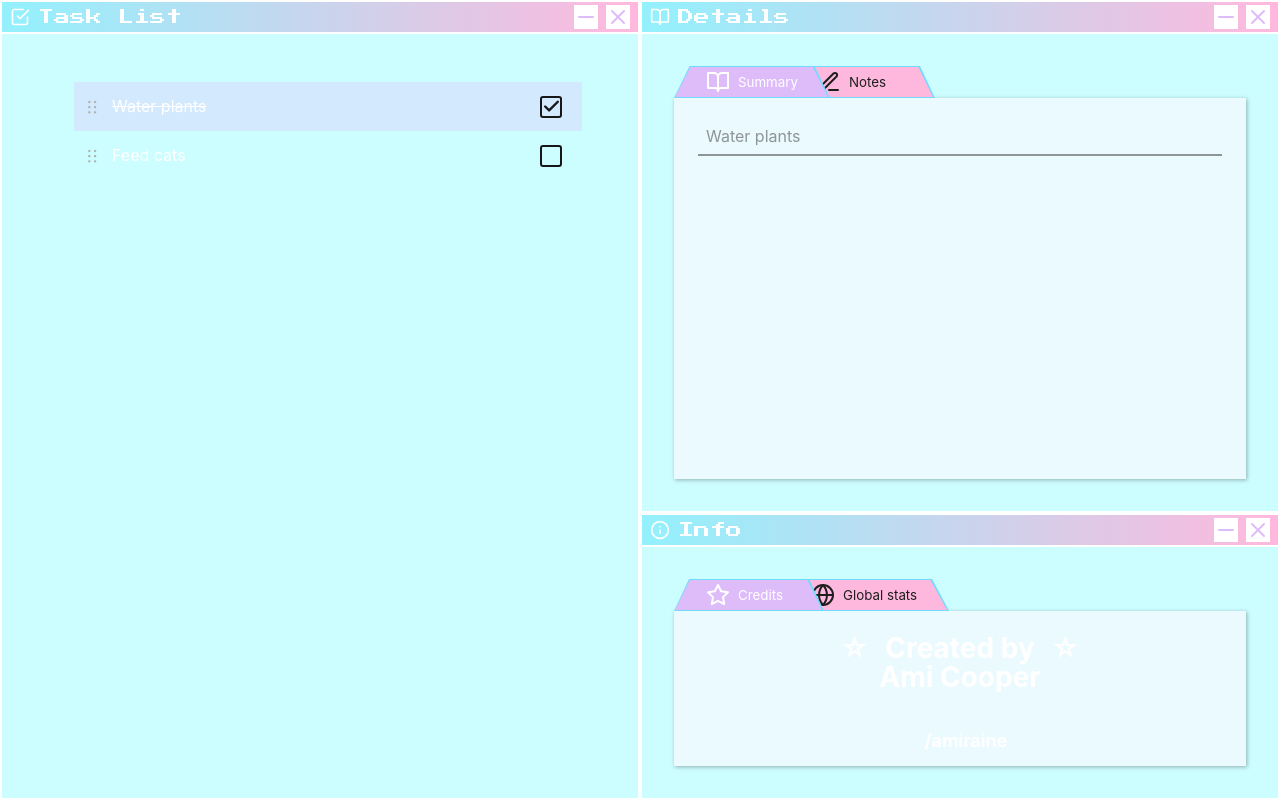
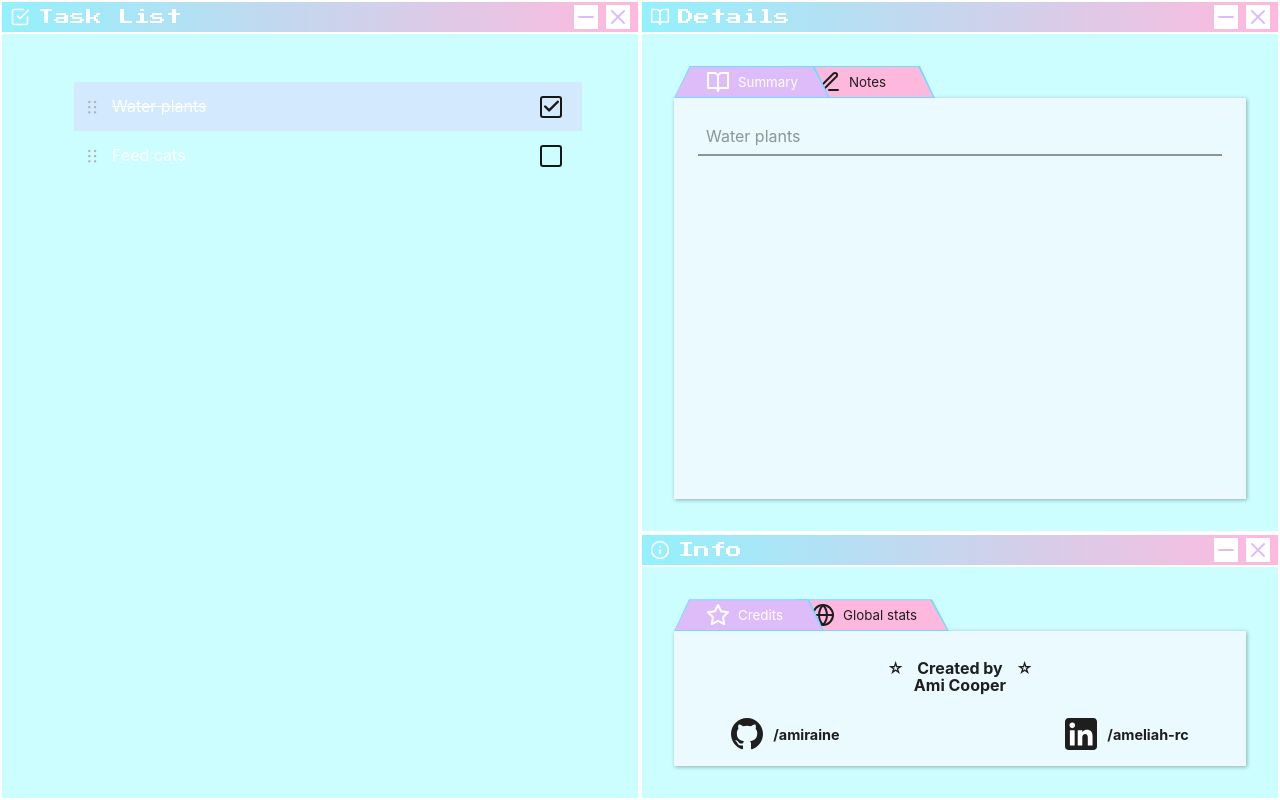
Before and after one commit to amiraine/todo, a React (Create React App) app: page / in a window 1280 px wide. Built offline with nearby package versions, Linux system fonts and the light colour scheme.

Commit message:
update credits

```diff
--- a/src/Info/Credits/index.tsx
+++ b/src/Info/Credits/index.tsx
@@ -1,10 +1,19 @@
 import React from "react";
-import { Account, AccountName, Container, Header, InfoGroup } from "./styled";
+import { GitHub } from "../../assets/GitHub";
+import { LinkedIn } from "../../assets/LinkedIn";
+import {
+  Account,
+  AccountName,
+  Container,
+  Header,
+  HeaderGroup,
+  InfoGroup,
+} from "./styled";
 
 const Credits: React.FC = () => {
   return (
     <Container>
-      <InfoGroup>
+      <HeaderGroup>
         <Header>☆</Header>
         <Header>
           Created by
@@ -12,10 +21,15 @@ const Credits: React.FC = () => {
           Ami Cooper
         </Header>
         <Header>☆</Header>
-      </InfoGroup>
+      </HeaderGroup>
       <InfoGroup>
-        <Account>
+        <Account href="https://github.com/amiraine">
+          <GitHub color="#1e1e1e" />
           <AccountName>/amiraine</AccountName>
+        </Account>
+        <Account href="https://linkedin.com/ameliah-rc">
+          <LinkedIn color="#1e1e1e" />
+          <AccountName>/ameliah-rc</AccountName>
         </Account>
       </InfoGroup>
     </Container>
--- a/src/Info/Credits/styled.ts
+++ b/src/Info/Credits/styled.ts
@@ -1,14 +1,15 @@
 import styled from "styled-components";
 
 export const Header = styled.h1`
-  font-size: 28px;
+  font-size: 1rem;
   text-align: center;
   line-height: 103%;
 `;
 
 export const AccountName = styled.h2`
-  font-size: 18px;
+  font-size: 0.9rem;
   margin-left: 12px;
+  margin: 0;
 `;
 
 export const Container = styled.div`
@@ -17,6 +18,7 @@ export const Container = styled.div`
   align-items: center;
   justify-content: center;
   flex-direction: column;
+  color: #1e1e1e;
 
   ${Header} {
     &:first-of-type {
@@ -28,19 +30,40 @@ export const Container = styled.div`
   }
 `;
 
-export const InfoGroup = styled.div`
-  display: flex;
-`;
-
-export const Account = styled.div`
+export const Account = styled.a`
   display: flex;
   flex-direction: row;
   align-items: center;
-
+  text-decoration: none;
+  color: #1e1e1e;
   > svg {
-    border: 2px solid white;
-    padding: 8px;
-    border-radius: 50%;
-    stroke-width: 3px;
+    height: 32px;
+    width: 32px;
+  }
+  &:hover {
+    color: #debcfa;
+    cursor: pointer;
+    svg {
+      color: inherit;
+      fill: #debcfa;
+      stroke: #debcfa;
+      *:first-child {
+        color: inherit;
+        fill: inherit;
+        stroke: inherit;
+      }
+    }
   }
 `;
+export const InfoGroup = styled.div`
+  display: flex;
+  justify-content: space-between;
+  width: 80%;
+  margin-top: 12px;
+  ${AccountName} {
+    margin-left: 10px;
+  }
+`;
+export const HeaderGroup = styled.div`
+  display: flex;
+`;
```
